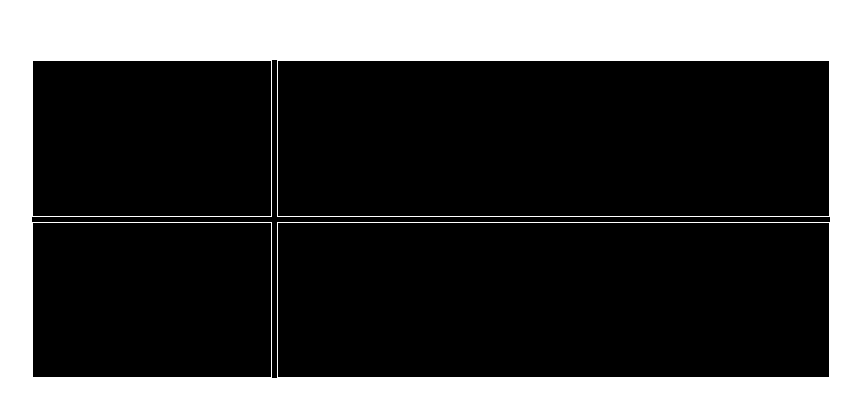
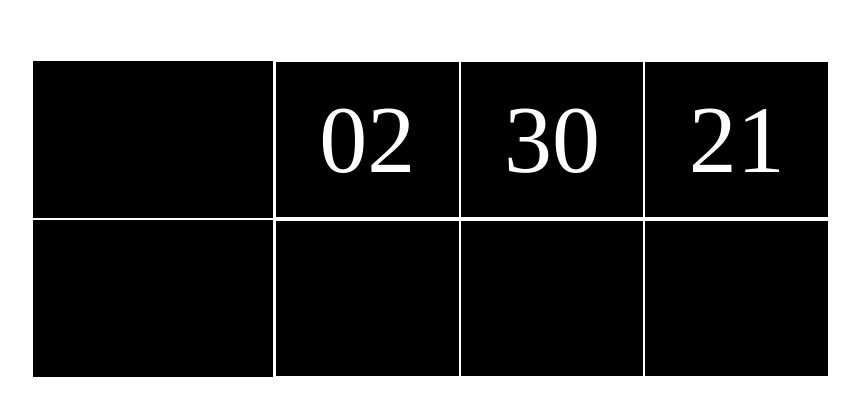
Before and after one commit to prateek-kr-jha/world-clock, a plain HTML site: page index.html in a window 1280 px wide. Shown: the part 183-600 px from the top of the page, without its empty margins (211-1072 px from the left). Drawn offline with Linux system fonts and the light colour scheme.

Commit message:
added dummy date

```diff
--- a/index.html
+++ b/index.html
@@ -11,10 +11,19 @@
 <body>
     <div class="main">
         <div class="display-box">
-            <div class="country-box"></div>
-            <div class="date-box"></div>
-            <div class="clock-box"></div>
+            <div class="country-box">IND</div>
+            <div class="date-box">
+                <div>02</div>
+                <div>30</div>
+                <div>21</div>
+            </div>
             <div class="day-box"></div>
+            <div class="clock-box">
+                <div></div>
+                <div></div>
+                <div></div>
+            </div>
+
         </div>
     </div>
     <script src="./script.js"></script>
--- a/style.css
+++ b/style.css
@@ -19,11 +19,19 @@
     /* row-gap: 5px;
     column-gap: 5px; */
     grid-template-rows: 1fr 1fr;
-    gap: 5px;
+    /* gap: 5px; */
 
 }
 
-/* .date-box, .clock-box {
-    height: 25%;
-    width: 100%;
-} */
+.date-box, .clock-box {
+    display: grid;
+    grid-template-columns: 1fr 1fr 1fr;
+    color: #ffffff;
+    font-size: 6em;
+}
+
+.date-box div {
+    display: flex;
+    align-items: center;
+    justify-content: center;
+}
```
